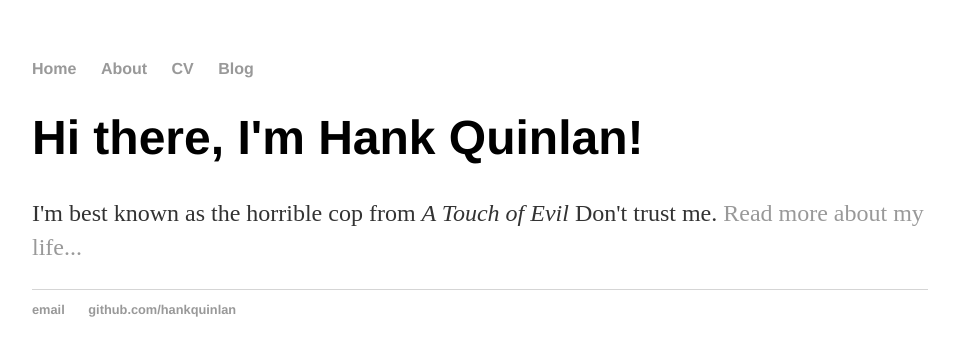
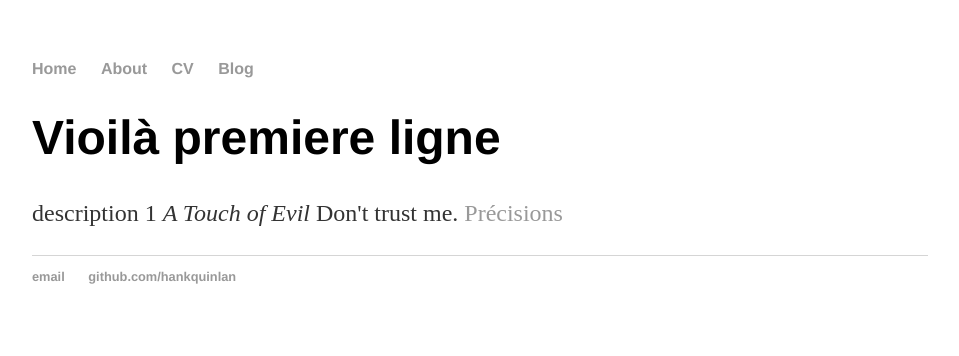
Before and after one commit to lbisen/lbisen.github.io, a Jekyll site: the page built from index.html, in a window 1280 px wide. Shown: the top 356 px of the page, without its empty margins (160-1119 px from the left). Built offline with Jekyll 4.4.1, drawn with Linux system fonts in a browser that asks for light colours.

Commit message:
Update index.html

```diff
--- a/index.html
+++ b/index.html
@@ -1,8 +1,8 @@
 ---
 layout: default
-title: Hank Quinlan, Horrible Cop
+title: LB Isen
 ---
 <div class="blurb">
-	<h1>Hi there, I'm Hank Quinlan!</h1>
-	<p>I'm best known as the horrible cop from <em>A Touch of Evil</em> Don't trust me. <a href="/about">Read more about my life...</a></p>
+	<h1>Vioilà premiere ligne</h1>
+	<p>description 1 <em>A Touch of Evil</em> Don't trust me. <a href="/about">Précisions</a></p>
 </div><!-- /.blurb -->
```
